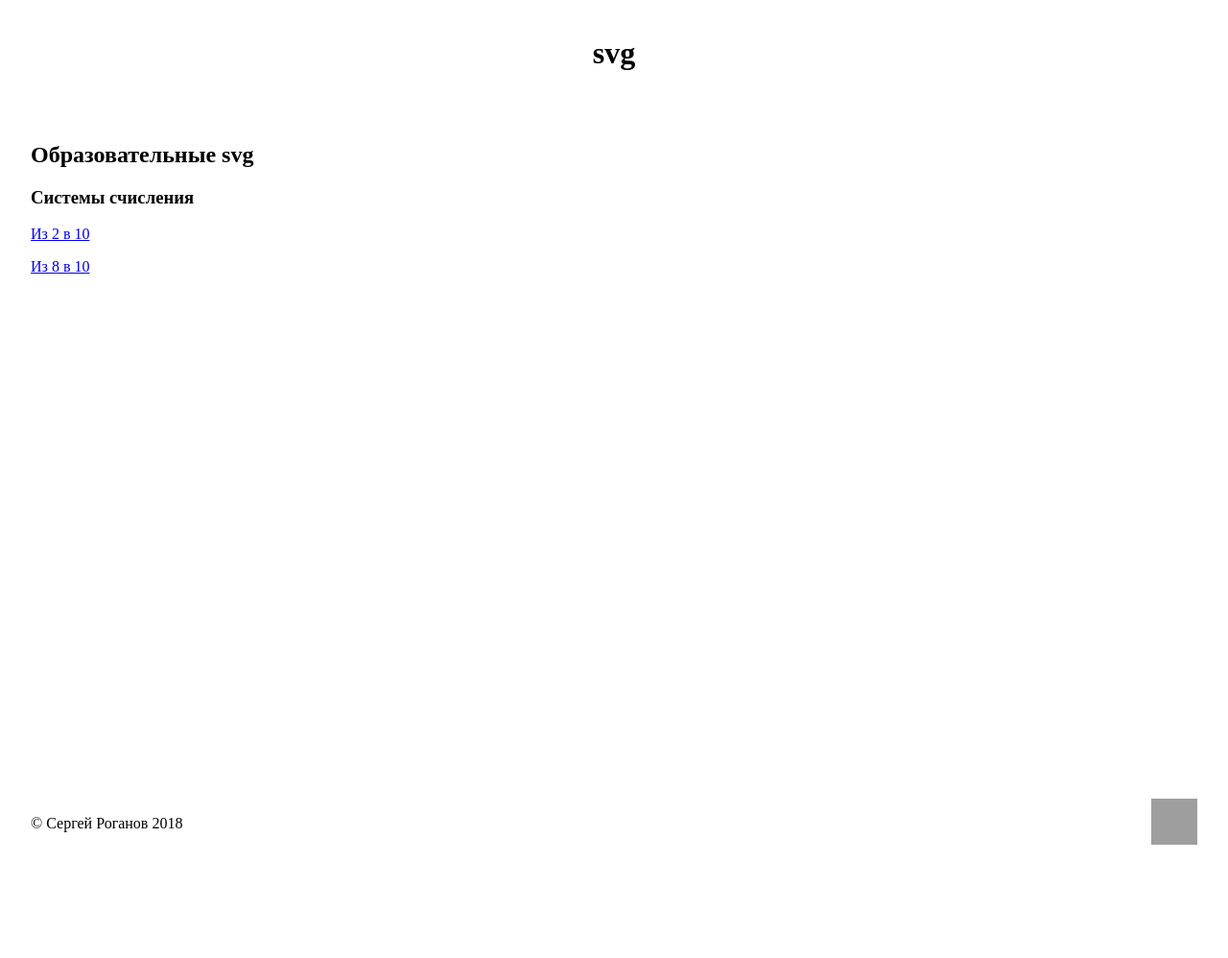
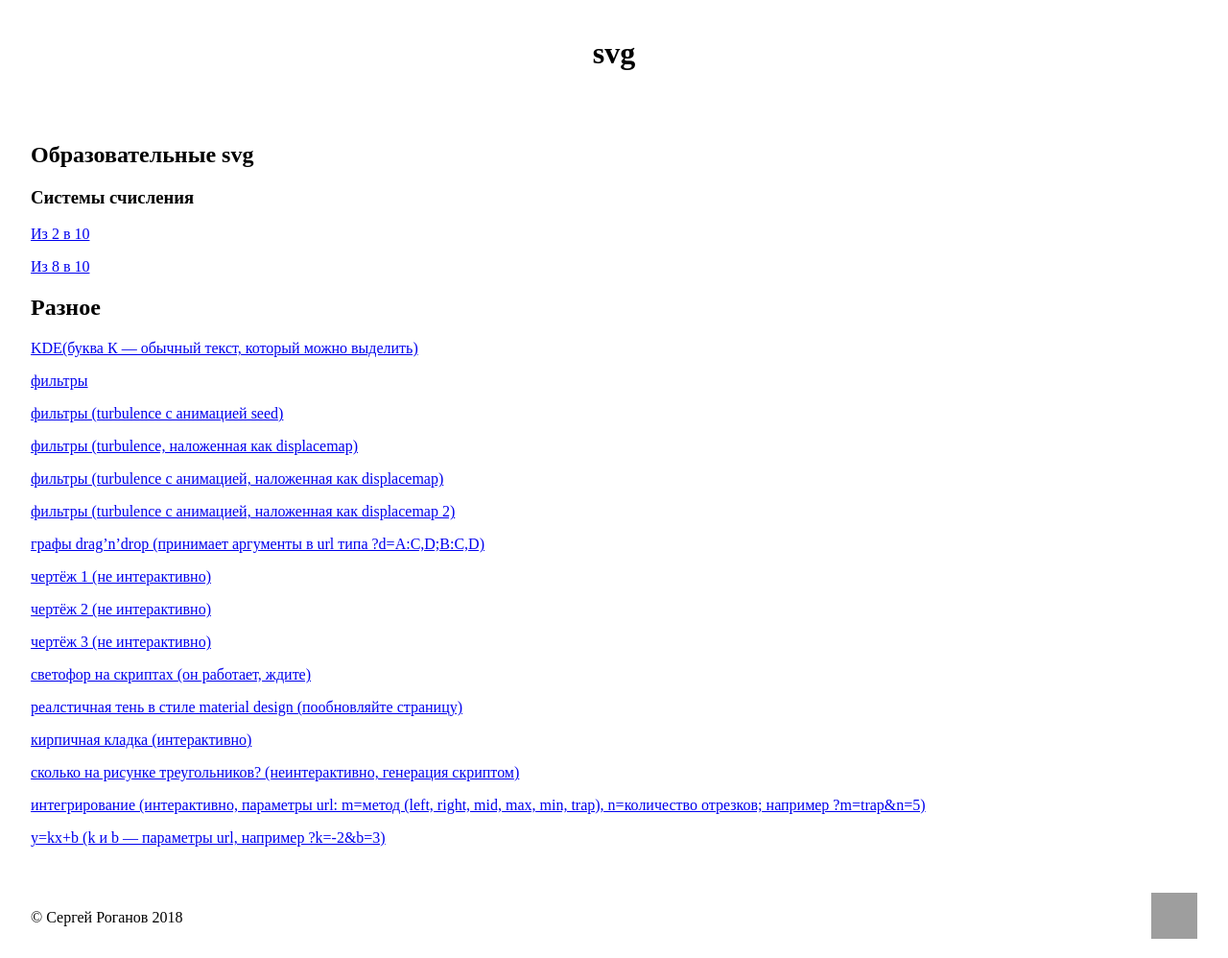
Before and after one commit to belomir/svg, a Jekyll site: the page built from docs/index.md, in a window 1280 px wide. Shown: the whole page at 96% size. Built offline with Jekyll 4.4.1, drawn with Linux system fonts in a browser that asks for light colours; our own code applies the rules of GitHub Pages for plain Markdown files; the repository's description, which GitHub fills in, is left out; before the commit the page ends 900 px from its top, so only the background shows below that; grey boxes are pictures that could not be loaded.

Commit message:
misc for demo

```diff
--- a/docs/index.md
+++ b/docs/index.md
@@ -9,3 +9,38 @@ title:
 [Из 2 в 10](https://rawgit.com/belomir/svg/master/src/edu/2to10.svg)
 
 [Из 8 в 10](https://rawgit.com/belomir/svg/master/src/edu/8to10.svg)
+
+
+## Разное
+
+[KDE(буква К — обычный текст, который можно выделить)](https://rawgit.com/belomir/svg/master/src/misc/gears.svg)
+
+[фильтры](https://rawgit.com/belomir/svg/master/src/misc/filter7.svg)
+
+[фильтры (turbulence с анимацией seed)](https://rawgit.com/belomir/svg/master/src/misc/turb1.svg)
+
+[фильтры (turbulence, наложенная как displacemap)](https://rawgit.com/belomir/svg/master/src/misc/turb6.svg)
+
+[фильтры (turbulence с анимацией, наложенная как displacemap)](https://rawgit.com/belomir/svg/master/src/misc/turb71.svg)
+
+[фильтры (turbulence с анимацией, наложенная как displacemap 2)](https://rawgit.com/belomir/svg/master/src/misc/turb72.svg)
+
+[графы drag'n'drop (принимает аргументы в url типа ?d=A:C,D;B:C,D)](https://rawgit.com/belomir/svg/master/src/misc/drag'n'drop.svg??d=A:C,D;B:C,D)
+
+[чертёж 1 (не интерактивно)](https://rawgit.com/belomir/svg/master/src/misc/figure 51-1.svg)
+
+[чертёж 2 (не интерактивно)](https://rawgit.com/belomir/svg/master/src/misc/figure 59-1.svg)
+
+[чертёж 3 (не интерактивно)](https://rawgit.com/belomir/svg/master/src/misc/figure1.svg)
+
+[светофор на скриптах (он работает, ждите)](https://rawgit.com/belomir/svg/master/src/misc/tl.svg)
+
+[реалстичная тень в стиле material design (пообновляйте страницу)](https://rawgit.com/belomir/svg/master/src/misc/md.svg)
+
+[кирпичная кладка (интерактивно)](https://rawgit.com/belomir/svg/master/src/misc/joke.svg)
+
+[сколько на рисунке треугольников? (неинтерактивно, генерация скриптом)](https://rawgit.com/belomir/svg/master/src/misc/triangles.svg)
+
+[интегрирование (интерактивно, параметры url: m=метод (left, right, mid, max, min, trap), n=количество отрезков; например ?m=trap&n=5)](https://rawgit.com/belomir/svg/master/src/misc/int_common.svg)
+
+[y=kx+b (k и b — параметры url, например ?k=-2&b=3)](https://rawgit.com/belomir/svg/master/src/misc/line.svg)
```
Also changed, not shown: src/misc/drag'n'drop.svg (added), src/misc/figure 51-1.svg (added), src/misc/figure 59-1.svg (added), src/misc/figure1.svg (added), src/misc/filter7.svg (added), src/misc/gears.svg (added), src/misc/int_common.svg (added), src/misc/joke.svg (added), src/misc/line.svg (added), src/misc/md.svg (added), src/misc/tl.svg (added), src/misc/triangles.svg (added), src/misc/turb1.svg (added), src/misc/turb6.svg (added), 2 more files.
